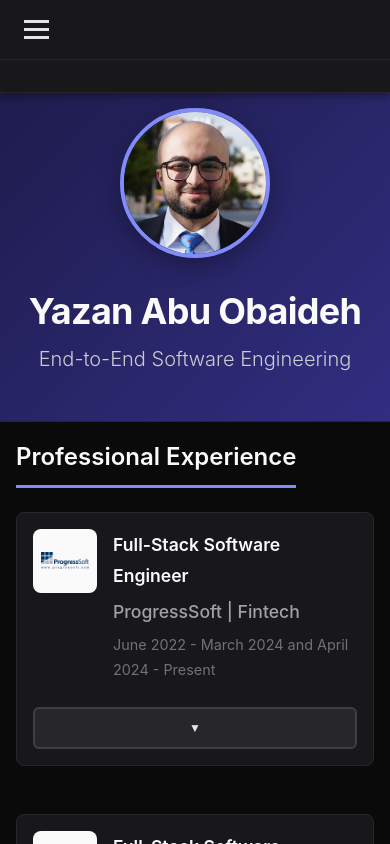
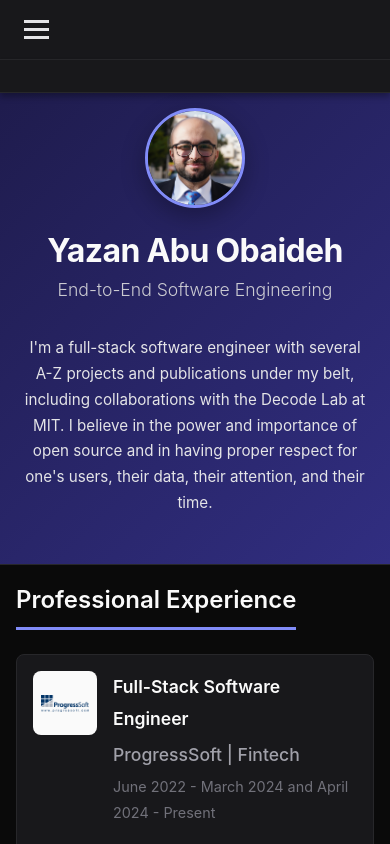
Before and after one commit to yazan-abu-obaideh/modern-portfolio, a React (Create React App) app: page / in a window 390 px wide. Shown: the top 844 px of the page. Built offline with nearby package versions, Linux system fonts and the light colour scheme.

Commit message:
personal desc

```diff
--- a/src/components/Header.css
+++ b/src/components/Header.css
@@ -1,12 +1,9 @@
 .header {
-  padding: 5rem 2rem;
+  padding: 4rem 2rem;
   background: linear-gradient(135deg, #1e1b4b 0%, #312e81 100%);
   color: #f4f4f5;
   margin-top: 60px; /* Account for fixed nav */
   border-bottom: 1px solid #27272a;
-  min-height: 400px;
-  display: flex;
-  align-items: center;
 }
 
 .header__container {
@@ -16,61 +13,99 @@
   display: flex;
   align-items: center;
   gap: 3rem;
+  justify-content: space-between;
+}
+
+.header__left {
+  display: flex;
+  align-items: center;
+  gap: 1.5rem;
+  flex-shrink: 0;
 }
 
 .header__image {
-  width: 200px;
-  height: 200px;
+  width: 120px;
+  height: 120px;
   border-radius: 50%;
   object-fit: cover;
-  border: 4px solid #818cf8;
+  border: 3px solid #818cf8;
   box-shadow: 0 8px 24px rgba(0, 0, 0, 0.3);
   flex-shrink: 0;
 }
 
 .header__content {
-  flex: 1;
+  flex-shrink: 0;
 }
 
 .header__name {
-  font-size: 3.5rem;
+  font-size: 2.5rem;
   font-weight: 700;
-  margin-bottom: 0.75rem;
+  margin-bottom: 0.5rem;
   letter-spacing: -0.02em;
   color: #fafafa;
   line-height: 1.2;
 }
 
 .header__title {
-  font-size: 1.75rem;
+  font-size: 1.25rem;
   font-weight: 300;
   color: #d4d4d8;
   opacity: 0.95;
   line-height: 1.4;
 }
 
+.header__summary {
+  flex: 1;
+  max-width: 500px;
+}
+
+.header__summary-text {
+  font-size: 1rem;
+  line-height: 1.7;
+  color: #e4e4e7;
+  text-align: justify;
+}
+
+@media (max-width: 1024px) {
+  .header__container {
+    flex-direction: column;
+    text-align: center;
+    gap: 2rem;
+  }
+
+  .header__left {
+    flex-direction: column;
+    align-items: center;
+  }
+
+  .header__summary {
+    max-width: 100%;
+  }
+
+  .header__summary-text {
+    text-align: center;
+  }
+}
+
 @media (max-width: 768px) {
   .header {
     padding: 3rem 1.5rem;
-    min-height: auto;
-  }
-
-  .header__container {
-    flex-direction: column;
-    gap: 2rem;
-    text-align: center;
   }
 
   .header__image {
-    width: 150px;
-    height: 150px;
+    width: 100px;
+    height: 100px;
   }
 
   .header__name {
-    font-size: 2.25rem;
+    font-size: 2rem;
   }
 
   .header__title {
-    font-size: 1.25rem;
+    font-size: 1.1rem;
+  }
+
+  .header__summary-text {
+    font-size: 0.95rem;
   }
 }
--- a/src/components/Header.tsx
+++ b/src/components/Header.tsx
@@ -6,6 +6,7 @@ const Header: React.FC = () => {
   return (
     <header className="header" role="banner">
       <div className="header__container">
+        <div className="header__left">
           <img
             src={personalInfo.profileImage}
             alt={`${personalInfo.name} profile`}
@@ -16,6 +17,10 @@ const Header: React.FC = () => {
             <p className="header__title">{personalInfo.jobTitle}</p>
           </div>
         </div>
+        <div className="header__summary">
+          <p className="header__summary-text">{personalInfo.summary}</p>
+        </div>
+      </div>
     </header>
   );
 };
--- a/src/data.ts
+++ b/src/data.ts
@@ -2,6 +2,8 @@ export const personalInfo = {
   name: "Yazan Abu Obaideh",
   jobTitle: "End-to-End Software Engineering",
   profileImage: "/prof_with_bg.png",
+  summary:
+    "I'm a full-stack software engineer with several A-Z projects and publications under my belt, including collaborations with the Decode Lab at MIT. I believe in the power and importance of open source and in having proper respect for one's users, their data, their attention, and their time.",
 };
 
 export const projects = [
```
Lines whose indentation alone changed are shown as unchanged.
